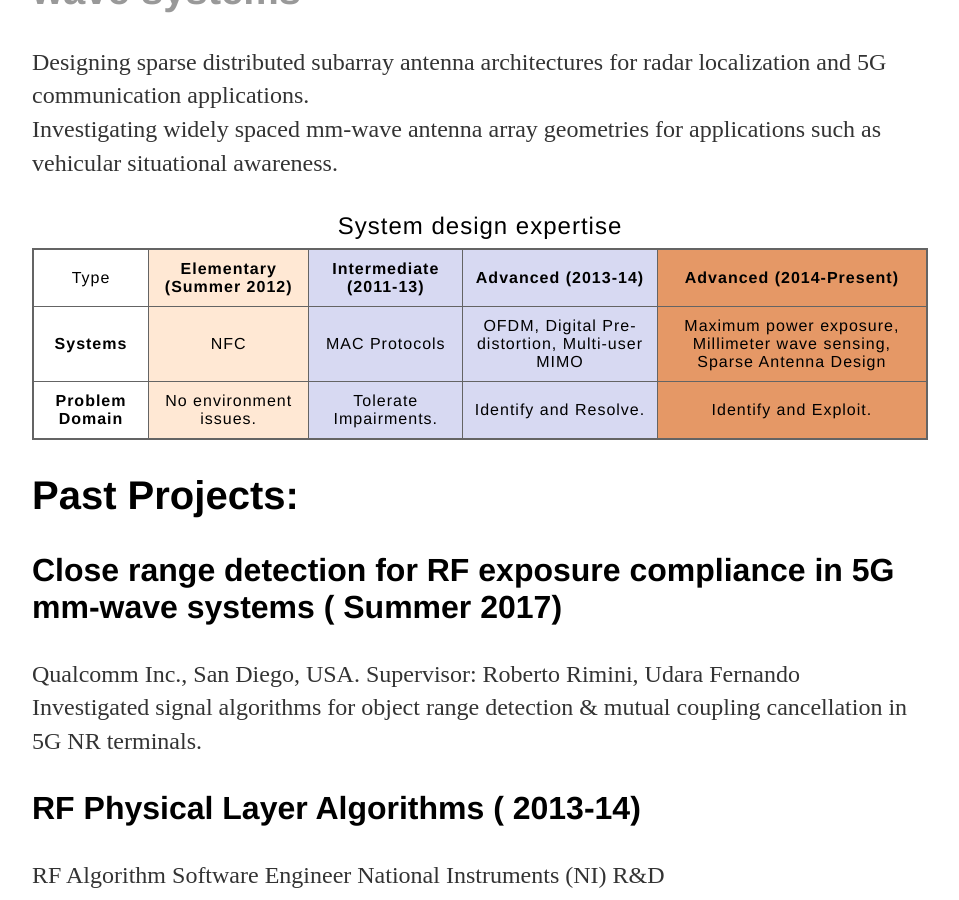
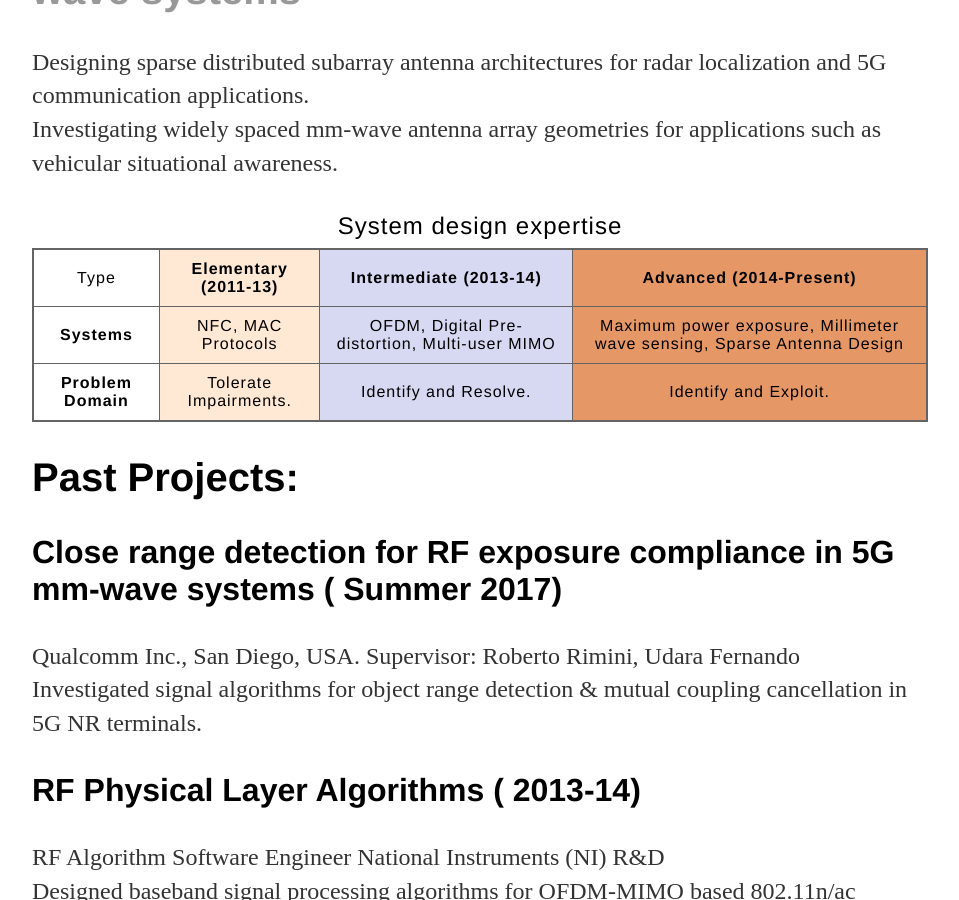
Before and after one commit to anantgupt/anantgupt.github.io, a Jekyll site: the page built from index.html, in a window 1280 px wide and 900 px high, scrolled down 543 px. Shown: the whole window, without its empty margins (160-1119 px from the left). Built offline with Jekyll 4.4.1, drawn with Linux system fonts in a browser that asks for light colours.

Commit message:
edited table, removed bullets from internship projects

```diff
--- a/index.html
+++ b/index.html
@@ -18,26 +18,23 @@
     <colgroup>
       <col>
       <col class="Elementary">
-      <col span="2" class="Intermediate">
+      <col class="Intermediate">
       <col class="Advanced">
     </colgroup>
     <tr>
       <td> Type </td>
-      <th scope="col">Elementary (Summer 2012)</th>
-      <th scope="col">Intermediate (2011-13)</th>
-      <th scope="col">Advanced (2013-14)</th>
+      <th scope="col">Elementary (2011-13)</th>
+      <th scope="col">Intermediate (2013-14)</th>
       <th scope="col">Advanced (2014-Present)</th>
     </tr>
     <tr>
       <th scope="row"> Systems </th>
-      <td>NFC</td>
-      <td>MAC Protocols</td>
+      <td>NFC, MAC Protocols</td>
       <td>OFDM, Digital Pre-distortion, Multi-user MIMO</td>
       <td>Maximum power exposure, Millimeter wave sensing, Sparse Antenna Design </td>
     </tr>
       <tr>
       <th scope="row">Problem Domain</th>
-      <td>No environment issues.</td>
       <td>Tolerate Impairments.</td>
       <td>Identify and Resolve.</td>
       <td>Identify and Exploit.</td>
@@ -62,10 +59,8 @@
   <h3> Undergraduate Internship Projects (<b>Summer 2011, 12</b>) </h3>
   <p>
     National Instruments R &amp D, India Supervisor: Vinay Kumar, Dharmendra Lingaiah <br>
-    <ul>
-      <li><b>Near Field Communication</b>: Implemented a three-way handshake algorithm for NFC transmitter.</li>
-      <li><b>GPS localization</b>: Optimized the fractional resampling unit for generating composite GPS signals using bank of polyphase filters on LabVIEW FPGA.</li>
-    </ul>
+    <b>Near Field Communication</b>: Implemented a three-way handshake algorithm for NFC transmitter. <br>
+    <b>GPS localization</b>: Optimized the fractional resampling unit for generating composite GPS signals using bank of polyphase filters on LabVIEW FPGA.
   </p>
  <h2>Engineering Tools:</h2>
   <h3> Test and Measurement:</h3>
```
